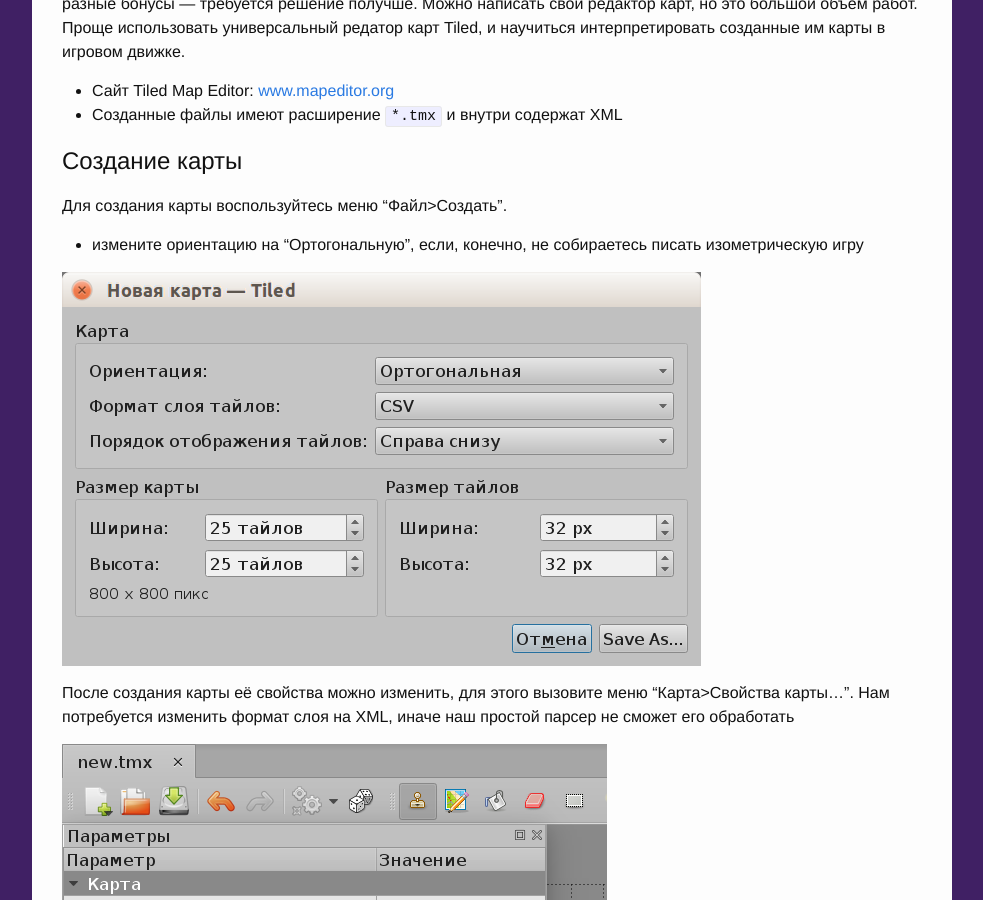
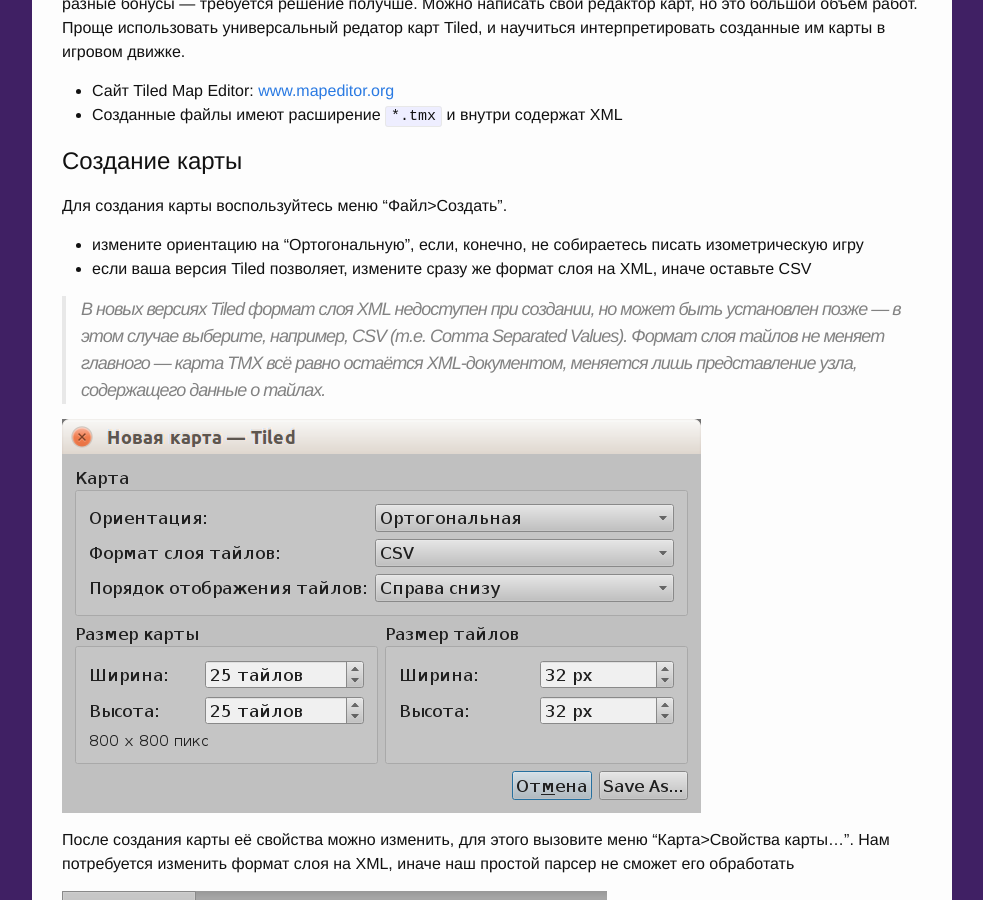
Before and after one commit to ps-group/ps-group.github.io, a Jekyll site: the page built from _sfml/sfml_tiled.md, in a window 1280 px wide and 900 px high, scrolled down 665 px. Shown: the whole window, without its empty margins (148-1131 px from the left). Built offline with Jekyll 4.4.1, drawn with Linux system fonts in a browser that asks for light colours.

Commit message:
Добавил более подробное указание на формат слоя тайлов

```diff
--- a/_sfml/sfml_tiled.md
+++ b/_sfml/sfml_tiled.md
@@ -24,6 +24,9 @@ const char MAP_DATA[] =
 Для создания карты воспользуйтесь меню "Файл>Создать".
 
 - измените ориентацию на "Ортогональную", если, конечно, не собираетесь писать изометрическую игру
+- если ваша версия Tiled позволяет, измените сразу же формат слоя на XML, иначе оставьте CSV
+
+> В новых версиях Tiled формат слоя XML недоступен при создании, но может быть установлен позже &mdash; в этом случае выберите, например, CSV (т.е. Comma Separated Values). Формат слоя тайлов не меняет главного &mdash; карта TMX всё равно остаётся XML-документом, меняется лишь представление узла, содержащего данные о тайлах.
 
 ![Скриншот](img/tiled_new_map.png)
 
```
